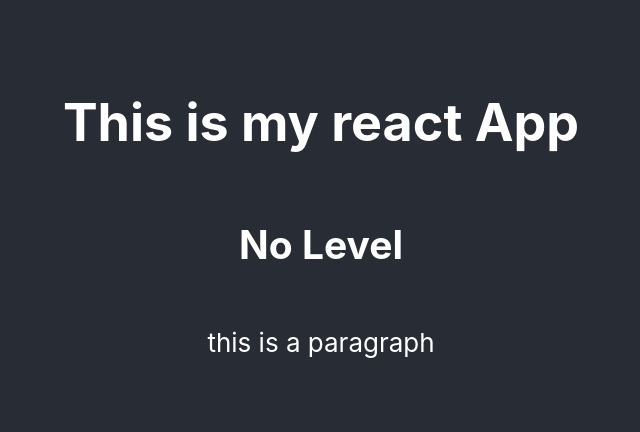
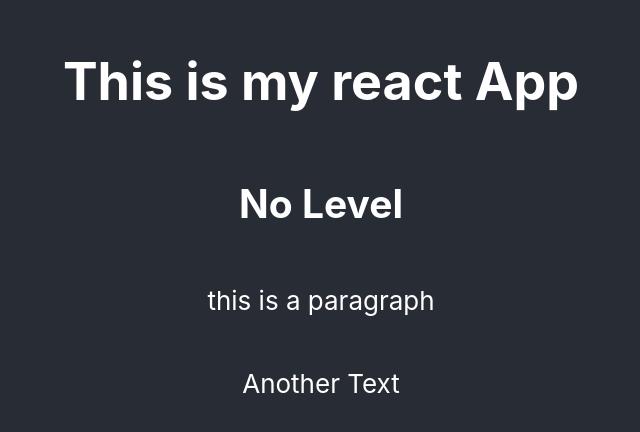
Before and after one commit to adebemaro/react-company-portfolio, a React (Create React App) app: page / in a window 1280 px wide. Shown: the part 180-612 px from the top of the page, without its empty margins (319-959 px from the left). Built offline with nearby package versions, Linux system fonts and the light colour scheme.

Commit message:
Third commit

```diff
--- a/src/App.js
+++ b/src/App.js
@@ -8,6 +8,7 @@ function App() {
         <h1>This is my react App</h1>
         <h2> No Level</h2>
         <p>this is a paragraph</p>
+        <p>Another Text</p>
       </header>
     </div>
   );
```
